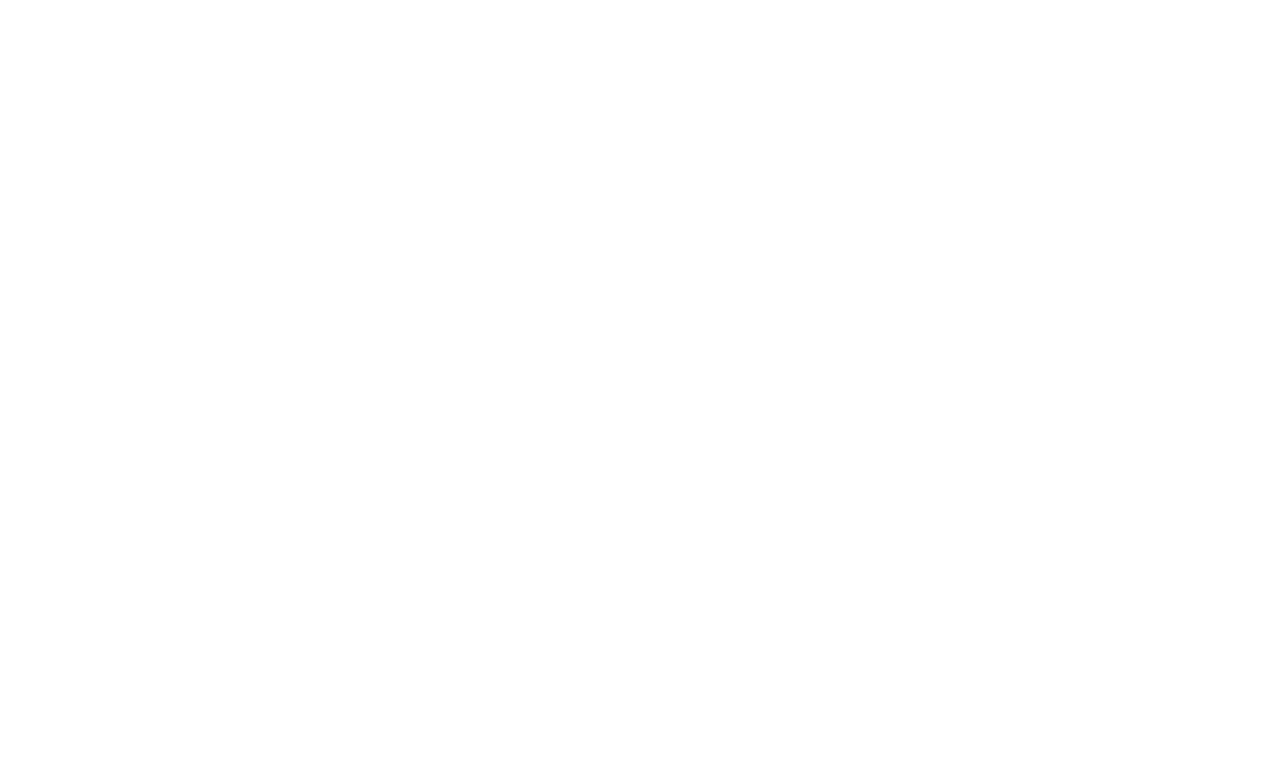
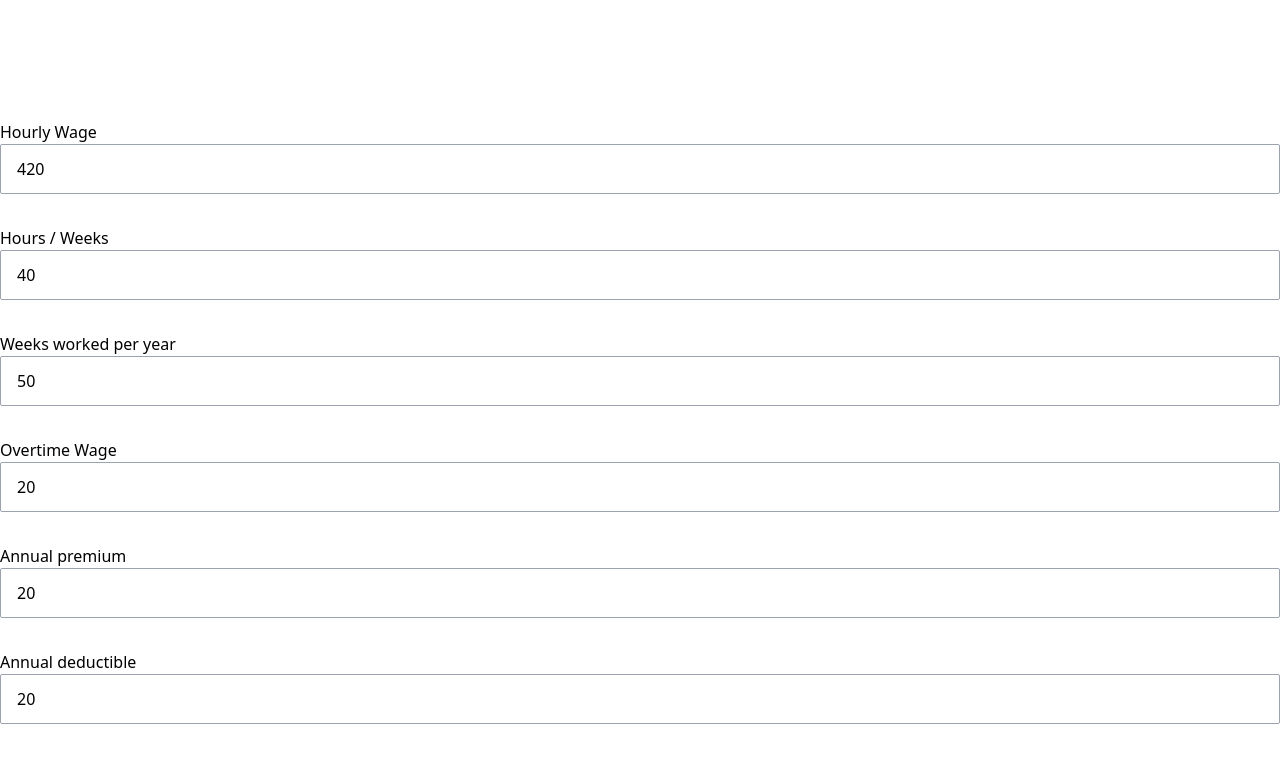
Before and after one commit to iwillig/dsa-hwg-site, a Next.js app: page /nyha-personal-tax-estimates in a window 1280 px wide. Before the commit this address had no page. Shown: the part 480-1240 px from the top of the page. Before the commit the page ends 800 px from the top, so only its background shows below. Built offline with nearby package versions, Linux system fonts and the light colour scheme.

Commit message:
Add personal tax estimates to the website
This change adds a personal estimate calculator to the Healthcare
Working Group Website.

```diff
--- a/components/signupForm.js
+++ b/components/signupForm.js
@@ -25,7 +25,9 @@
           </label>
         </>
       )}
-      <button className ="  mr-auto ml-0 bg-black text-white shadow py-2 px-4 rounded-full font-bold transform hover:scale-105" type="submit" value="Submit"> Submit </button>
+      <button className ="  mr-auto ml-0 bg-black text-white shadow py-2 px-4 rounded-full font-bold transform hover:scale-105" type="submit" value="Submit">
+        Submit
+      </button>
     </form>
   )
 }
--- a/data/displayData.js
+++ b/data/displayData.js
@@ -92,6 +92,10 @@
     href: "/about",
     displayName: "About"
   },
+  {
+    href: "/nyha-personal-tax-estimates",
+    displayName: "New York Health Act Personal Tax Estimates"
+  },
   /*
   {
     href: "/",
--- /dev/null
+++ b/pages/nyha-personal-tax-estimates.js
@@ -0,0 +1,181 @@
+import Head from "next/head";
+import NavMenu from "../components/navMenu";
+import SplashScreen from "../components/splashScreen";
+import DonateLink from "../components/donateLink";
+import Footer from "../components/footer";
+import React, { useState }from "react";
+import {useForm} from "react-hook-form";
+
+const EstimatesInputs = {
+  fields: [
+    {
+      key: 1,
+      htmlName: "hourlyWage",
+      defaultValue: 420,
+      displayName: "Hourly Wage",
+      hookFromArgs: { required: true }
+    },
+    {
+      key: 2,
+      htmlName: "hoursWeek",
+      defaultValue: 40,
+      displayName: "Hours / Weeks",
+      hookFromArgs: { required: true }
+    },
+    {
+      key: 4,
+      htmlName: "weeksWorkedPerYear",
+      defaultValue: 50,
+      displayName: "Weeks worked per year",
+      hookFromArgs: { required: true }
+    },
+    {
+      key: 8,
+      htmlName: "overtimeWage",
+      displayName: "Overtime Wage",
+      hookFromArgs: { required: true }
+    },
+    {
+      key: 5,
+      htmlName: "annualPremium",
+      displayName: "Annual premium",
+      hookFromArgs: { required: true}
+    },
+    {
+      key: 6,
+      htmlName: "annualDeductible",
+      displayName: "Annual deductible",
+      hookFromArgs: { required: true}
+    },
+    {
+      key: 7,
+      htmlName: "annualCoPays",
+      displayName: "Annual co-pays (average)",
+      hookFromArgs: { required: true}
+    }
+  ]
+};
+
+const randRates = [
+  {
+      incomeRange: [0,27500],
+      rate:0
+  },
+  {
+    incomeRange: [27501,141200],
+    rate: 13
+  },
+  {
+    incomeRange: [141201, undefined],
+    rate: 25.6
+  }
+];
+
+const PersonalEstimatesForm = () => {
+  const [weeklyGrossWage, setWeeklyGrossWage] = useState(0);
+  const [annualGrossWage, setAnnualGrossWage] = useState(0);
+  const [midBracketIcome, setMidBracketIcome] = useState(0);
+  const [maxBracket, setMaxBracket] = useState(0);
+
+
+  const onPersonalSubmit = (data) => {
+    const {
+      hourlyWage,
+      hoursWeek,
+      weeksWorkedPerYear,
+      overtimeWage,
+      annualPremium,
+      annualDeductible,
+      annualCoPays,
+    } = data;
+    const annualGrossWage = hourlyWage * hoursWeek;
+    const taxAbleIcome = annualGrossWage - 27500;
+    let midBracketIcome = 0;
+    // b10 min income threshod
+    // c13 annualGrossWage
+    //
+    // =if(min(Wages!C13-B10,141200-B10)<0,0,min(Wages!C13-B10,141200-B10))
+    if (Math.min((annualGrossWage - 27500), (141201 - 27500))) {
+      midBracketIcome = 0;
+    } else {
+      midBracketIcome = Math.min((annualGrossWage - 27500), (141201 - 27500));
+    }
+
+    // =MAX(Wages!C13-B11-B10,0)
+    const maxBracket = Math.max(annualGrossWage - 27500 - 141201, 0)
+
+    setAnnualGrossWage(hourlyWage * hoursWeek);
+    setWeeklyGrossWage(hourlyWage * weeksWorkedPerYear * hoursWeek);
+    setMidBracketIcome(midBracketIcome);
+    setMaxBracket(maxBracket);
+
+  }
+
+  const { register, handleSubmit, watch, errors } = useForm();
+
+
+  return (
+    <>
+    <form
+      className="grid tablet:grid-cols-1 laptop:grid-cols-2 laptop:grid-rows-2 gap-x-6  gap-y-8"
+      onSubmit={handleSubmit(onPersonalSubmit)}>
+      {EstimatesInputs.fields.map(x =>
+        <>
+          <label for={x.htmlName} key={x.htmlName} >
+            {x.displayName}
+            <input key={x.key}
+                   name={x.htmlName}
+                   className="form-input w-full mt-6 tablet:mt-0 text-black border border-gray-400 pl-4 py-3 focus:outline-none focus:border-gray-500 rounded-sm bg-white bg-opacity-100 "
+                   type="number"
+                   defaultValue={x.defaultValue || 20}
+                   placeholder={x.displayName}
+                   ref={register(x.hookFromArgs)}/>
+          </label>
+        </>
+      )}
+      <button className ="  mr-auto ml-0 bg-black text-white shadow py-2 px-4 rounded-full font-bold transform hover:scale-105" type="submit" value="Submit">
+        Calculate Personal Estimates
+      </button>
+    </form>
+      <div>
+        <h3>Results</h3>
+        <ul>
+          <li>
+            <p>Annual Gross Wage</p>
+            <p>{annualGrossWage}</p>
+          </li>
+          <li>
+            <p>{midBracketIcome}</p>
+          </li>
+          <li>
+            <p>{maxBracket}</p>
+          </li>
+        </ul>
+      </div>
+    </>
+  )
+}
+
+
+export default function NYHAPersonalTaxEstimates () {
+  return (<div>
+    <div>
+
+      <Head>
+        <title>NYC DSA Healthcare Working Group</title>
+        <link rel="icon" href="/favicon.ico" />
+      </Head>
+
+      <main>
+        <NavMenu />
+        <SplashScreen />
+        <PersonalEstimatesForm />
+      </main>
+
+      <footer>
+        <Footer/>
+      </footer>
+
+    </div>
+  </div>);
+}
--- a/pages/our-work.js
+++ b/pages/our-work.js
@@ -1,11 +1,6 @@
-import styles from "../styles/Home.module.css";
 import Head from "next/head";
 import NavMenu from "../components/navMenu";
-import SocialMedia from "../components/socialMedia";
 import SplashScreen from "../components/splashScreen";
-import AboutInfo from "../components/aboutInfo";
-import {renderInformation} from "../data/displayData";
-import AboutDSA from "../components/aboutDSA";
 import Signup from "../components/signup";
 import DonateLink from "../components/donateLink";
 import Footer from "../components/footer";
```
